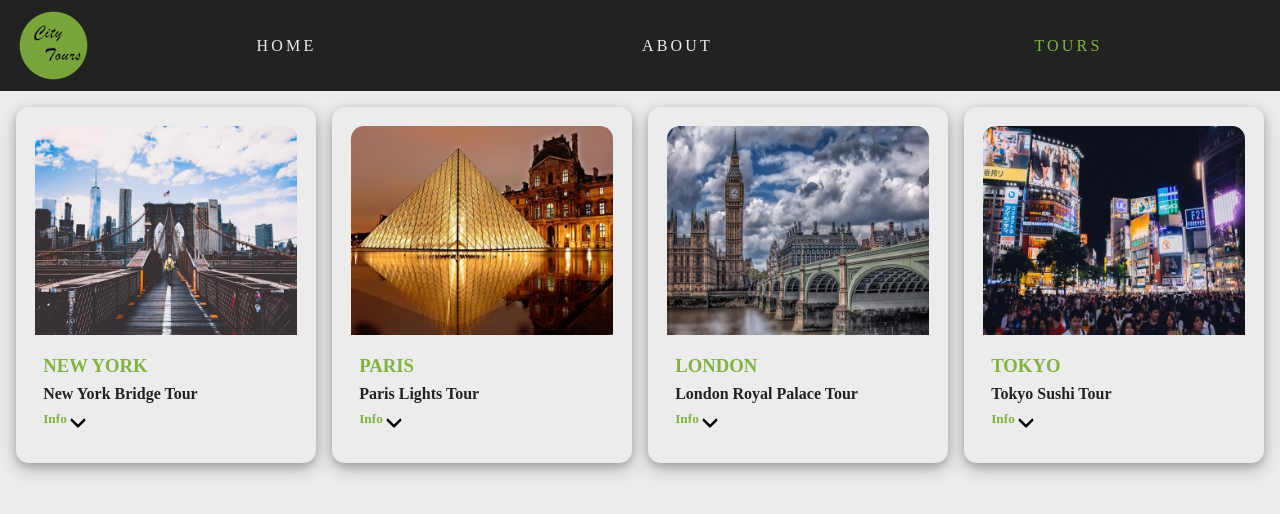
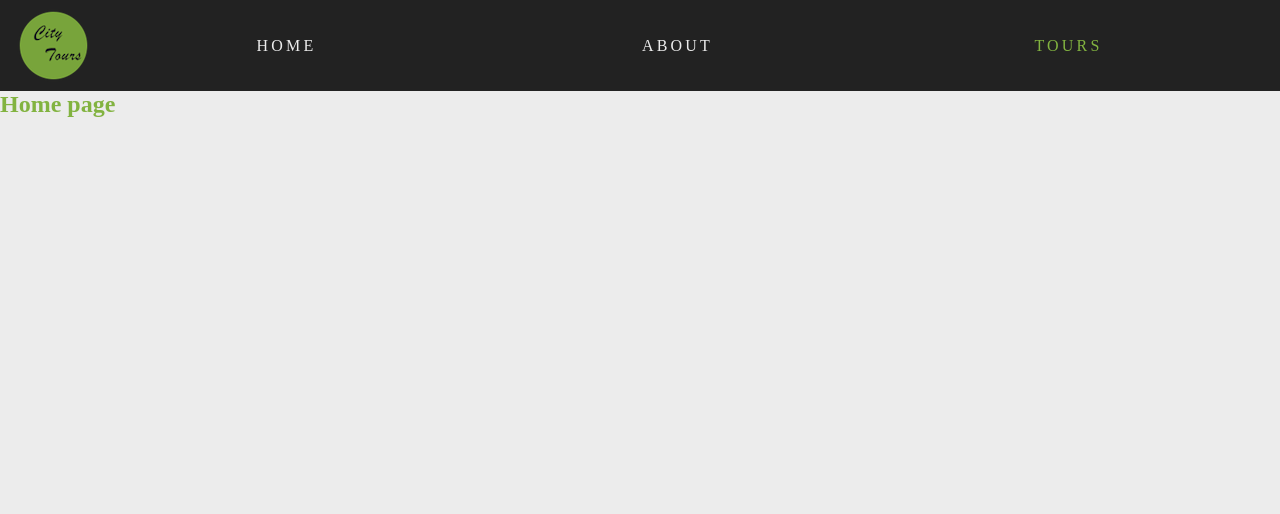
Before and after one commit to A-SH-V2021/react-web-project, a React (Create React App) app: page / in a window 1280 px wide. Shown: the top 514 px of the page. Built offline with nearby package versions, Linux system fonts and the light colour scheme.

Commit message:
add components for rout

```diff
--- a/src/App.js
+++ b/src/App.js
@@ -1,16 +1,26 @@
 import React from "react";
-
+import { BrowserRouter as Router, Route, Switch } from "react-router-dom";
 // import components
 import Navbar from "./component/Navbar";
 import Tourlist from "./component/tourlist/Tourlist";
+import Home from  './component/Home'
+import About from  './component/About'
+import Error from  './component/Error'
 
 import "./App.scss";
 const App = () => {
   return (
-    <main>
-      <Navbar />
-      <Tourlist />
-    </main>
+    <Router>
+      <main>
+        <Navbar />
+        <Switch>
+          <Route path='/' exact component={Home}/>
+          <Route path='/tours' component={Tourlist}/>
+          <Route path='/about' component={About}/>
+          <Route path='*' component={Error}/>
+        </Switch>
+      </main>
+    </Router>
   );
 };
 
--- /dev/null
+++ b/src/component/About.js
@@ -0,0 +1,11 @@
+import React from 'react'
+
+const About = () => {
+    return (
+        <div>
+           <h2>about us</h2>
+        </div>
+    )
+}
+
+export default About
--- /dev/null
+++ b/src/component/Error.js
@@ -0,0 +1,11 @@
+import React from "react";
+
+const Error = () => {
+  return (
+    <div className='error'>
+      <h2>Opssss... this page doesn't exist!!!</h2>
+    </div>
+  );
+};
+
+export default Error;
--- /dev/null
+++ b/src/component/Home.js
@@ -0,0 +1,11 @@
+import React from 'react'
+
+const Home = () => {
+    return (
+        <div>
+          <h2>Home page</h2>
+        </div>
+    )
+}
+
+export default Home
```
